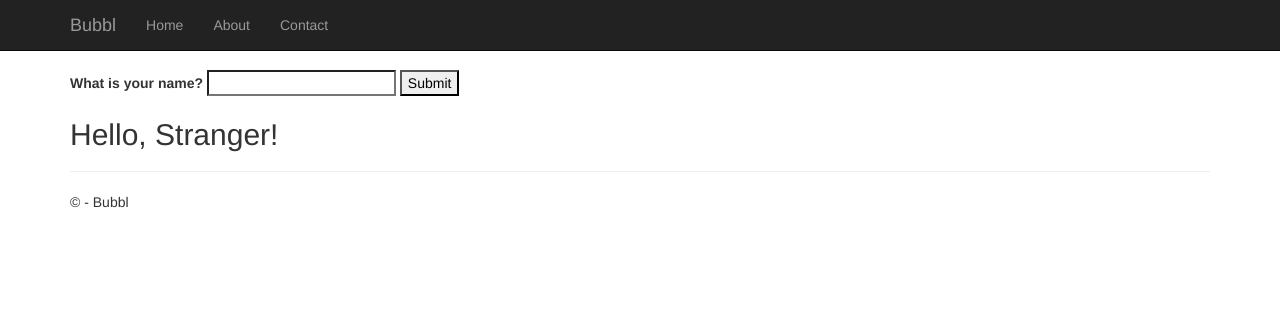
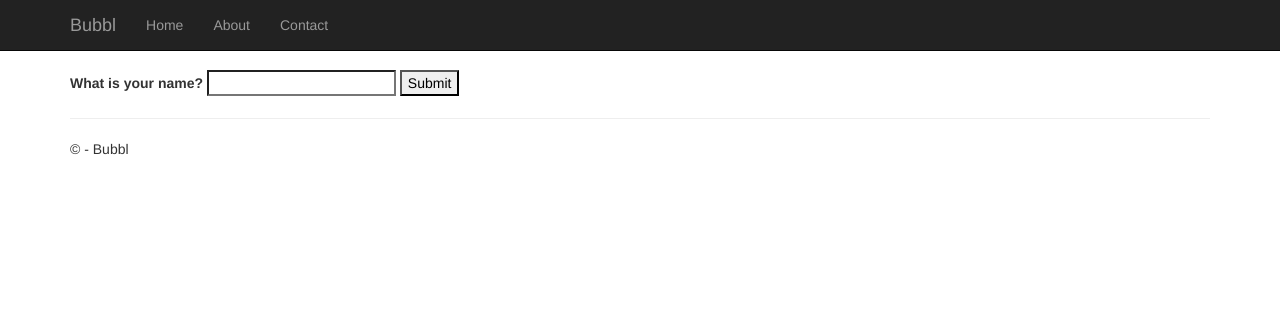
Before and after one commit to razgriz8426/Bubbl, a Flask app: page /form in a window 1280 px wide. Shown: the top 311 px of the page. Run offline with Flask 2, Linux system fonts and the light colour scheme; some libraries are stand-ins or nearby versions.

```diff
--- a/Bubbl/templates/form.html
+++ b/Bubbl/templates/form.html
@@ -21,8 +21,5 @@
 
 
 
-<h2> Hello, Stranger! </h2>
-
-
 
 {% endblock %}
```
